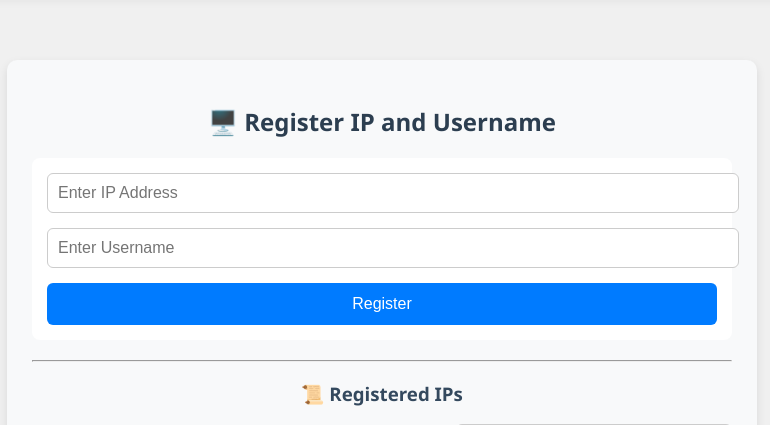
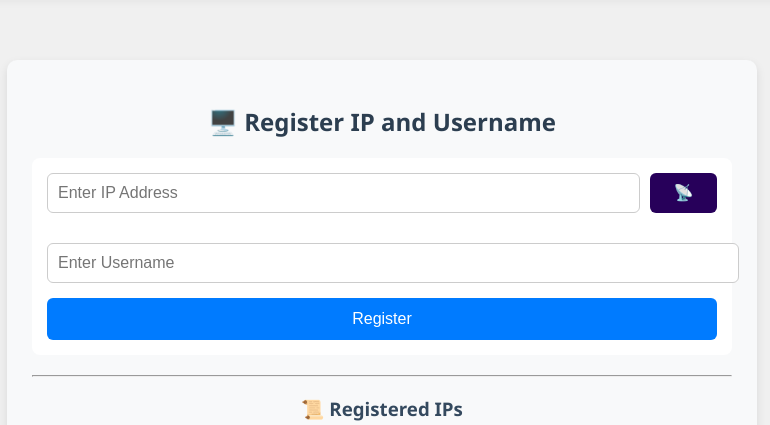
Before and after one commit to ShihabKuet/BDCOM_DEVs, a Flask app: page /register_ip in a window 1280 px wide. Shown: the part 101-526 px from the top of the page, without its empty margins (258-1028 px from the left). Run offline with Flask 3, Linux system fonts and the light colour scheme; data that the repository does not hold is empty.

Commit message:
Added "Load IP dynamically button" in the register ip page

```diff
--- a/app.py
+++ b/app.py
@@ -581,4 +581,4 @@ def why_bdf():
 if __name__ == '__main__':
     with app.app_context():
         db.create_all()
-    app.run(host='127.0.0.1', port=5000, debug=True)
+    app.run(host='192.168.100.133', port=5000, debug=True)
--- a/static/css/register_ip.css
+++ b/static/css/register_ip.css
@@ -62,6 +62,38 @@
 h3 {
     text-align: center;
     color: #34495e;
+}
+
+.ip-input-group {
+    display: flex;
+    gap: 10px;
+    margin-bottom: 15px;
+}
+
+.ip-input-group input {
+    flex: 1;
+    padding: 10px;
+    font-size: 1em;
+    border: 1px solid #ccc;
+    border-radius: 6px;
+}
+
+#loadIpBtn {
+    max-width: 10%;
+    height: 2.5em;
+    padding: 10px 16px;
+    font-size: 1em;
+    background: #27005a;
+    color: white;
+    border: none;
+    border-radius: 6px;
+    cursor: pointer;
+    transition: background 0.3s ease;
+    white-space: nowrap;
+}
+
+#loadIpBtn:hover {
+    background: #bd0000;
 }
 
 .ip-table-wrapper {
--- a/static/js/register_ip.js
+++ b/static/js/register_ip.js
@@ -1,6 +1,19 @@
 document.addEventListener('DOMContentLoaded', () => {
     loadUserIPs();
 
+    // 🆕 Load My IP Button
+    document.getElementById('loadIpBtn').addEventListener('click', async () => {
+        try {
+            const res = await fetch('/my-ip');
+            const data = await res.json();
+            document.getElementById('ip_address').value = data.ip || '';
+        } catch (err) {
+            alert("Failed to load your IP.");
+            console.error(err);
+        }
+    });
+
+    // 📝 Form submission
     document.getElementById('ipForm').addEventListener('submit', async (e) => {
         e.preventDefault();
 
--- a/templates/register_ip.html
+++ b/templates/register_ip.html
@@ -16,7 +16,10 @@
     <div class="register-container">
         <h2>🖥️ Register IP and Username</h2>
         <form id="ipForm" class="register-form">
-            <input type="text" id="ip_address" placeholder="Enter IP Address" required>
+            <div class="ip-input-group">
+                <input type="text" id="ip_address" placeholder="Enter IP Address" required>
+                <button type="button" id="loadIpBtn" title="Load your IP">📡</button>
+            </div>
             <input type="text" id="username" placeholder="Enter Username" required>
             <button type="submit">Register</button>
         </form>
```
